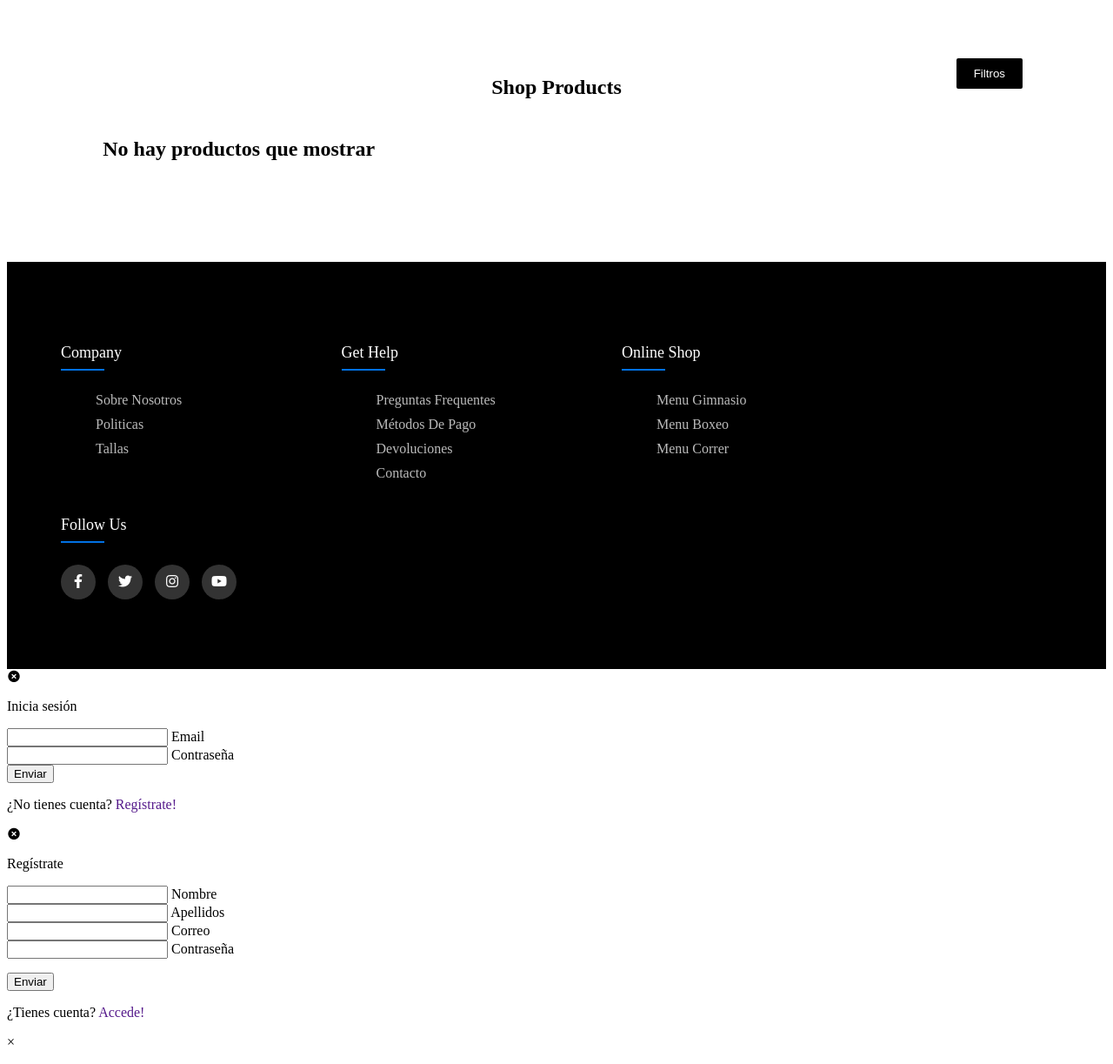
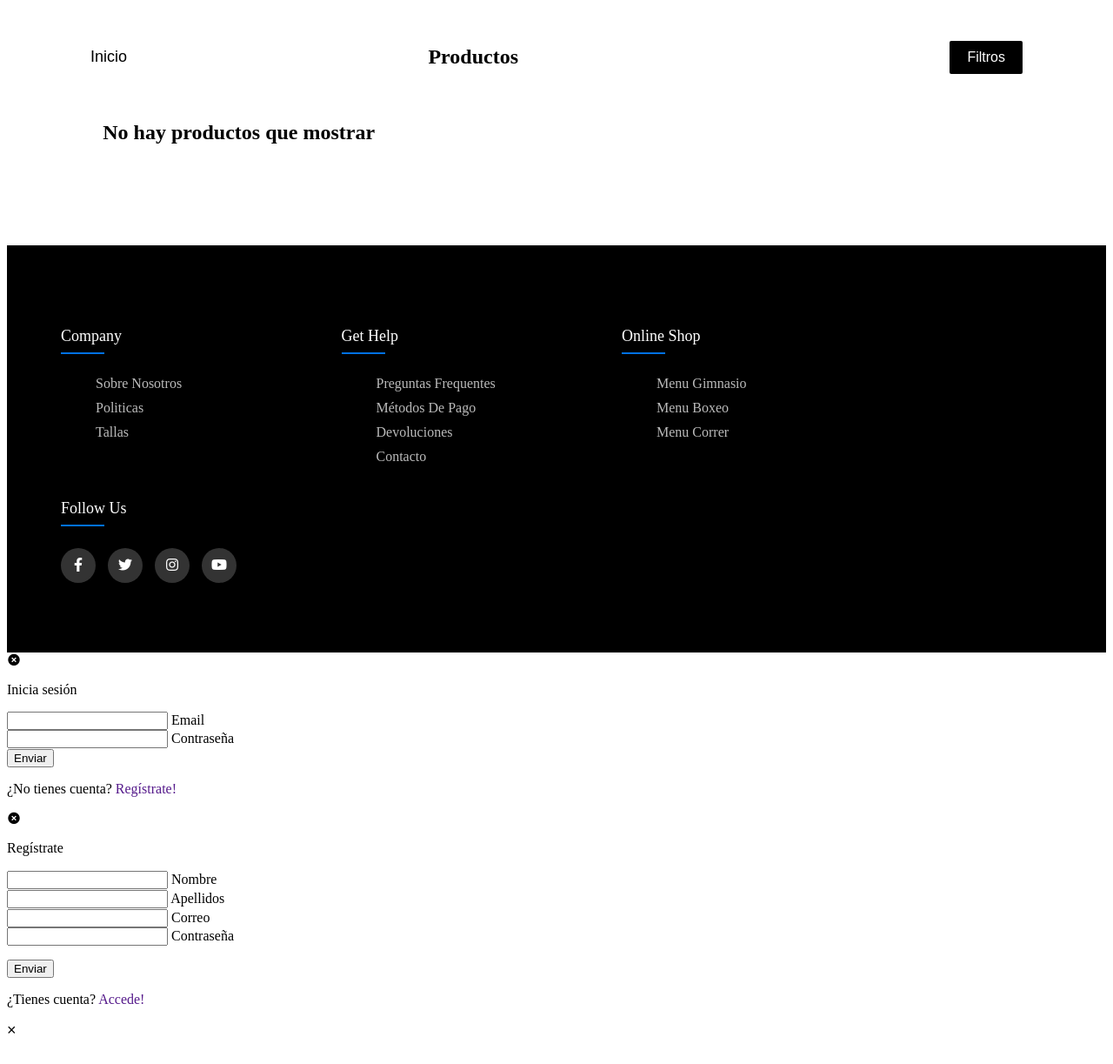
Before and after one commit to jorgeBurgosBr/SportMart, a PHP site: page /productos.php in a window 1280 px wide. Shown: the part 234-1457 px from the top of the page at 87% size. After the commit the page ends 1422 px from the top, so only its background shows below. Run offline with PHP 8.4, Linux system fonts and the light colour scheme; the visitor is signed in with stand-in values (Sample User, id 1); data that the repository does not hold is empty; some libraries are stand-ins or nearby versions.

Commit message:
Terminado breadcrumb y filtros

```diff
--- a/home_running.php
+++ b/home_running.php
@@ -222,8 +222,7 @@ if (isset($_SESSION['nombre'])) {
       </a>
     </div>
     <div class="shoes">
-      <a href="productos.php?categoria=calzado">
-
+      <a href="productos.php?categoria=Calzado&deporte=Running">
         <img src="img/running_shoes.png" alt="Running shoes" />
         <div class="sub-contenedor">
           <h4 class="sub-titulo">Zapatillas</h4>
--- a/productos.php
+++ b/productos.php
@@ -10,20 +10,14 @@ if (isset($_SESSION['nombre'])) {
 }
 // Obtener parámetros de la URL
 $categoria = isset($_GET['categoria']) ? $_GET['categoria'] : '';
-$precio_min = isset($_GET['precio_min']) ? $_GET['precio_min'] : '';
-$precio_max = isset($_GET['precio_max']) ? $_GET['precio_max'] : '';
-$sexo = isset($_GET['sexo']) ? $_GET['sexo'] : '';
 $deporte = isset($_GET['deporte']) ? $_GET['deporte'] : '';
-$talla = isset($_GET['talla']) ? $_GET['talla'] : '';
+
 
 // Crear una cadena de parámetros de filtro para usar en la solicitud AJAX
 $filterParams = '';
 if ($categoria) $filterParams .= "categoria=$categoria";
-if ($precio_min) $filterParams .= ($filterParams ? '&' : '') . "precio_min=$precio_min";
-if ($precio_max) $filterParams .= ($filterParams ? '&' : '') . "precio_max=$precio_max";
-if ($sexo) $filterParams .= ($filterParams ? '&' : '') . "sexo=$sexo";
 if ($deporte) $filterParams .= ($filterParams ? '&' : '') . "deporte=$deporte";
-if ($talla) $filterParams .= ($filterParams ? '&' : '') . "talla=$talla";
+
 ?>
 <!DOCTYPE html>
 <html lang="en">
@@ -156,10 +150,18 @@ if ($talla) $filterParams .= ($filterParams ? '&' : '') . "talla=$talla";
   </nav>
   <!-- Shop -->
   <section class="shop containerr">
-    <div class="filter-container">
-      <button id="filter-button" class="filter-btn">Filtros</button>
+    <div class="header-container">
+      <!-- Breadcrumb -->
+      <nav class="breadcrumb">
+        <a href="index.php">Inicio</a>
+        <span id="breadcrumb-deporte"></span>
+        <span id="breadcrumb-categoria"></span>
+      </nav>
+      <h2 class="section-title">Productos</h2>
+      <div class="filter-container">
+        <button id="filter-button" class="filter-btn">Filtros</button>
+      </div>
     </div>
-    <h2 class="section-title">Shop Products</h2>
     <!-- Content -->
     <div class="shop-content"></div>
   </section>
--- a/style/style_carrito.css
+++ b/style/style_carrito.css
@@ -141,7 +141,7 @@
   font-size: 1.5rem;
   font-weight: 600;
   text-align: center;
-  margin-bottom: 1.5rem;
+  padding-right: 150px;
 }
 
 .shop {
@@ -249,6 +249,9 @@
   .shop {
     margin-top: 2rem !important;
   }
+  .section-title {
+    display: none;
+  }
 }
 
 @media (max-width: 400px) {
--- a/style/style_filtros.css
+++ b/style/style_filtros.css
@@ -1,17 +1,18 @@
+@import url("style.css");
 .filter-container {
   display: flex;
   justify-content: flex-end;
   padding-right: 96px;
 }
 .filter-btn {
-  position: relative;
-  top: 35px;
   padding: 10px 20px;
   background-color: var(--black);
   color: var(--bg-color);
   border: none;
   cursor: pointer;
   border-radius: 2px;
+  font-family: var(--texto);
+  font-size: 16px;
 }
 
 .filter-btn:hover {
@@ -64,15 +65,39 @@
 #filter-form select {
   margin-bottom: 10px;
 }
+.header-container {
+  display: flex;
+  justify-content: space-between;
+  align-items: center;
+  margin-bottom: 20px;
+}
 .center-title {
   grid-template-columns: unset;
   display: flex;
   justify-content: center;
   align-items: center;
 }
+.breadcrumb {
+  padding-left: 96px;
+}
+.breadcrumb a,
+span {
+  font-family: var(--texto);
+  font-size: 18px;
+  text-decoration: none;
+  color: var(--black);
+}
+.breadcrumb a:hover,
+#breadcrumb-deporte:hover {
+  color: var(--contraste);
+}
+
 /* Breakpoints */
 @media (max-width: 1080px) {
   .filter-container {
     padding: 0 54px;
   }
+  .breadcrumb {
+    padding: 0 54px;
+  }
 }
```
Also changed, not shown: js/script_filtro.js (+62 -36 lines). Lines whose indentation alone changed are shown as unchanged.
